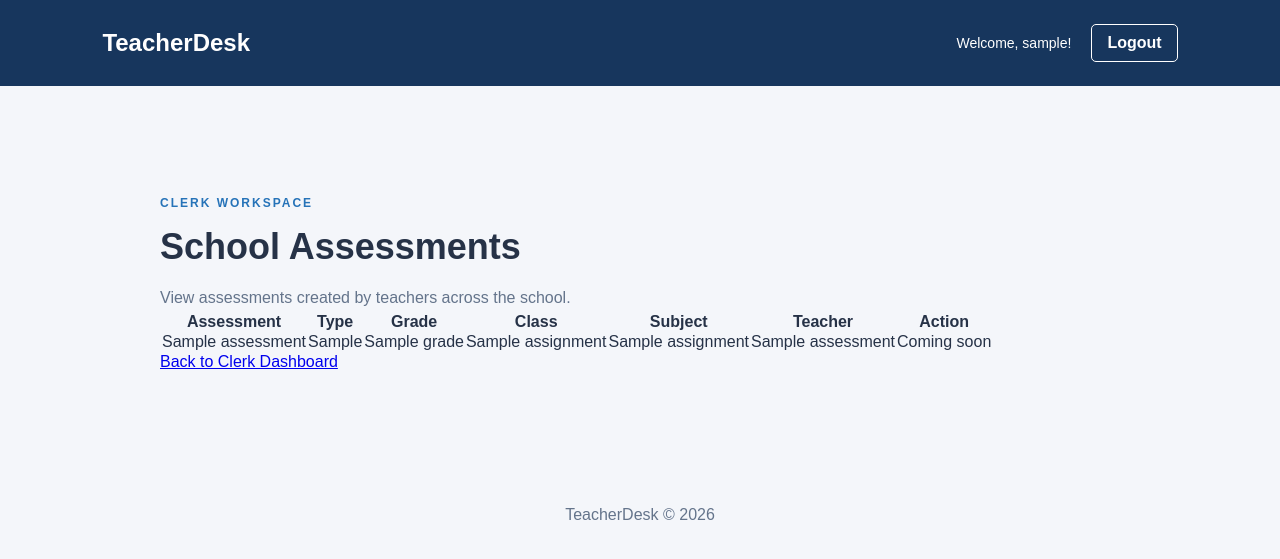
After one commit to ItumelengRandyMalau/teacherdesk, a Flask app: template app/templates/clerk_assessments.html in a window 1280 px wide. The commit adds this page. Shown: the top 559 px of the page. Run offline with Flask 3, Linux system fonts and the light colour scheme; the template is opened without the code that fills it: most values are stand-ins (such as "Sample title", 1, 10 or a date in 2020).

Commit message:
Add clerk assessments page to display teacher-created assessments

```diff
--- /dev/null
+++ b/app/templates/clerk_assessments.html
@@ -0,0 +1,65 @@
+{% extends "base.html" %} {% block title %}School Assessments | TeacherDesk{%
+endblock %} {% block header %}
+<header class="navbar">
+  <h1>TeacherDesk</h1>
+
+  <div class="nav-user">
+    <span>Welcome, {{ username }}!</span>
+    <a href="{{ url_for('auth.logout') }}">Logout</a>
+  </div>
+</header>
+{% endblock %} {% block content %}
+<main class="welcome">
+  <p class="eyebrow">CLERK WORKSPACE</p>
+
+  <h2>School Assessments</h2>
+
+  <p class="intro">View assessments created by teachers across the school.</p>
+
+  <section class="staff-list">
+    {% if assessments %}
+    <table>
+      <thead>
+        <tr>
+          <th>Assessment</th>
+          <th>Type</th>
+          <th>Grade</th>
+          <th>Class</th>
+          <th>Subject</th>
+          <th>Teacher</th>
+          <th>Action</th>
+        </tr>
+      </thead>
+
+      <tbody>
+        {% for assessment in assessments %}
+        <tr>
+          <td>{{ assessment.title }}</td>
+          <td>{{ assessment.assessment_type }}</td>
+
+          {% if assessment.assignment %}
+          <td>{{ assessment.assignment.grade }}</td>
+          <td>{{ assessment.assignment.class_name }}</td>
+          <td>{{ assessment.assignment.subject }}</td>
+          {% else %}
+          <td colspan="3">Class information unavailable</td>
+          {% endif %}
+
+          <td>{{ assessment.teacher_name }}</td>
+
+          <td>Coming soon</td>
+        </tr>
+        {% endfor %}
+      </tbody>
+    </table>
+
+    {% else %}
+    <p>No assessments have been created yet.</p>
+    {% endif %}
+
+    <p>
+      <a href="{{ url_for('clerk_dashboard') }}"> Back to Clerk Dashboard </a>
+    </p>
+  </section>
+</main>
+{% endblock %}
```
Also changed, not shown: app/__init__.py (+36 -0 lines), app/templates/clerk.html (+5 -2 lines).
